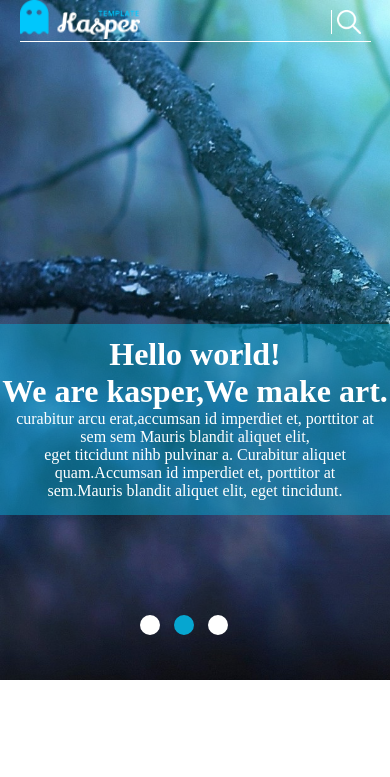
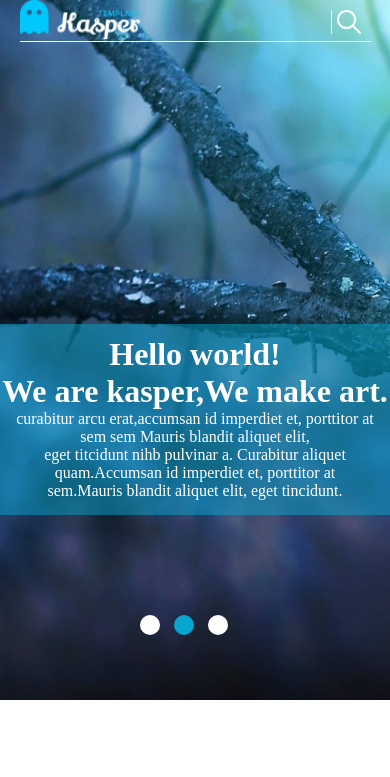
Before and after one commit to 3a7hmed/Kasper, a plain HTML site: page index.html in a window 390 px wide. Shown: the top 777 px of the page. Drawn offline with Linux system fonts and the light colour scheme.

Commit message:
Update style.css

```diff
--- a/css/style.css
+++ b/css/style.css
@@ -134,7 +134,7 @@ a{
 }
 @media screen and (max-width: 767px) {
     .frist-sec{
-        height: 680px;
+        height: 700px;
     }
     .container{
         padding: 0%;
```
